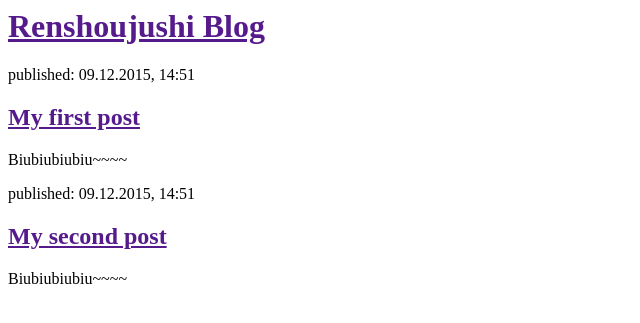
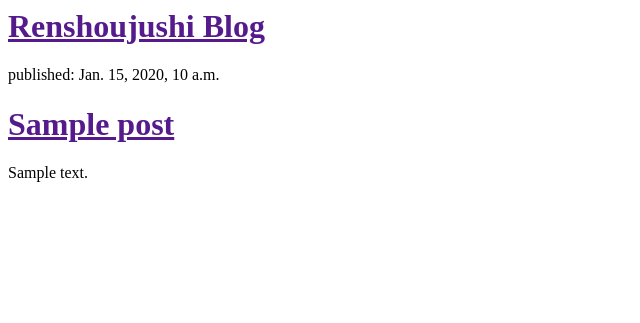
Before and after one commit to renshoujushi/my-first-blog, a Django app: template blog/templates/blog/post_list.html in a window 1280 px wide. Shown: the top 323 px of the page, without its empty margins (0-640 px from the left). Run offline with Django 3.2, Linux system fonts and the light colour scheme; the template is opened without the code that fills it: values that come from a table or form of the project are taken from there, others are empty; tables that the repository leaves empty hold one stand-in row (values such as "Sample post").

Commit message:
Midified templates tp display posts from database.

```diff
--- a/blog/templates/blog/post_list.html
+++ b/blog/templates/blog/post_list.html
@@ -7,16 +7,13 @@
 			<h1><a href="">Renshoujushi Blog</a></h1>
 		</div>
 
-		<div>
-			<p>published: 09.12.2015, 14:51</p>
-			<h2><a href="">My first post</a></h2>
-			<p>Biubiubiubiu~~~~</p>
-		</div>
+		{% for post in posts %}
+	        <div>
+	            <p>published: {{ post.published_date }}</p>
+	            <h1><a href="">{{ post.title }}</a></h1>
+	            <p>{{ post.text|linebreaks }}</p>
+	        </div>
+    	{% endfor %}
 
-		<div>
-			<p>published: 09.12.2015, 14:51</p>
-			<h2><a href="">My second post</a></h2>
-			<p>Biubiubiubiu~~~~</p>
-		</div>
 	</body>
 </html>
--- a/blog/views.py
+++ b/blog/views.py
@@ -1,5 +1,8 @@
 from django.shortcuts import render
+from django.utils import timezone
+from .models import Post
 
 # Create your views here.
 def post_list(request):
-	return render(request, 'blog/post_list.html', {})
+	posts = Post.objects.filter(published_date__lte=timezone.now()).order_by('published_date')
+	return render(request, 'blog/post_list.html', {'posts': posts})
```
